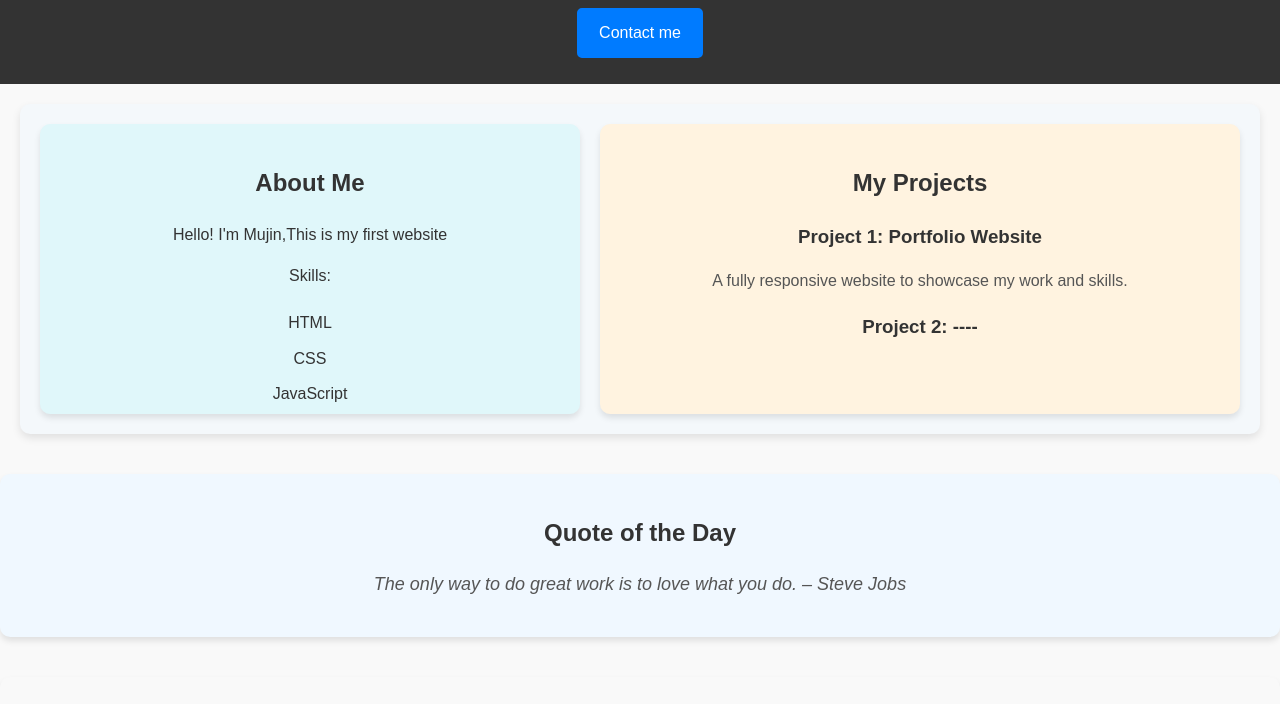
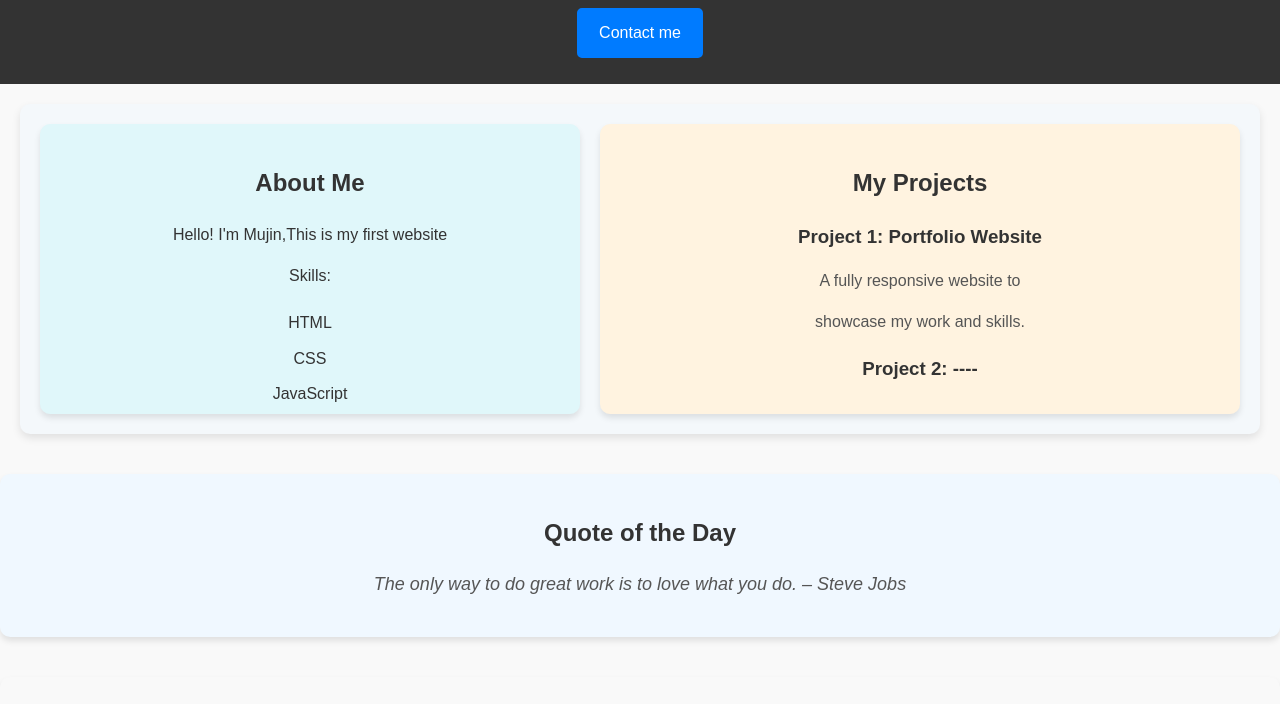
Before and after one commit to minjuhehe/mujin, a plain HTML site: page index.html in a window 1280 px wide. Shown: the part 96-800 px from the top of the page. Drawn offline with Linux system fonts and the light colour scheme.

Commit message:
Update index.html

```diff
--- a/index.html
+++ b/index.html
@@ -31,8 +31,8 @@
         <h2>My Projects</h2>
         <div class="project-item">
           <h3>Project 1: Portfolio Website</h3>
-          <p>A fully responsive website to
-            showcase my work and skills.</p>
+          <p>A fully responsive website to </p>
+           <p> showcase my work and skills.</p>
         </div>
         <div class="project-item">
           <h3>Project 2: ----</h3>
```
